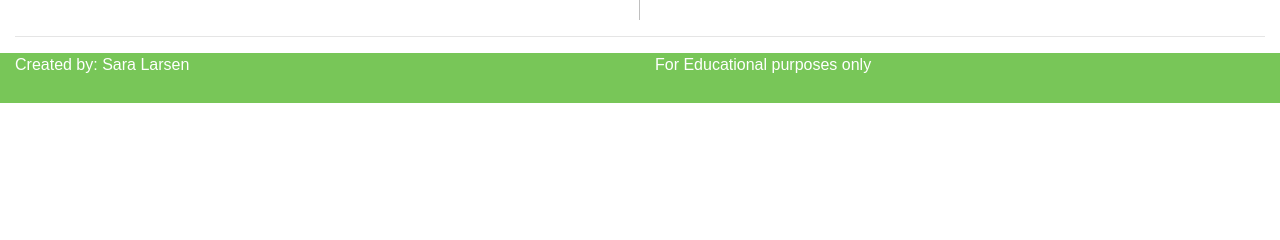
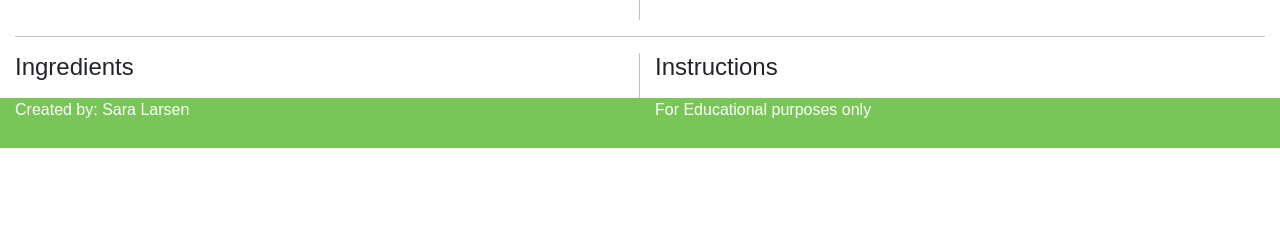
Before and after one commit to Sarani1612/the-veggie-patch, a Flask app: template templates/viewrecipe.html in a window 1280 px wide. Shown: the part 240-480 px from the top of the page. Run offline with Flask 2, Linux system fonts and the light colour scheme; the template is opened without the code that fills it, so the values that code supplies are empty; some libraries are stand-ins or nearby versions; some web fonts are replaced.

Commit message:
set up recipe view structure

```diff
--- a/static/css/style.css
+++ b/static/css/style.css
@@ -69,6 +69,9 @@ h2 {
     border-right: solid rgb(0,0,0,0.25) 1px
 }
 
+hr {
+    border-top: solid rgba(0,0,0,0.25) 1px;
+}
 
 
 /* Footer */
--- a/templates/viewrecipe.html
+++ b/templates/viewrecipe.html
@@ -17,7 +17,22 @@
 				<p>Number of servings: {{ recipe.serves }}</p>
 			</div>
 		</div>
+	</div>
 	<hr>
+	<div class="row">
+		<div class="col-6 recipe-border">
+			<h4>Ingredients</h4>
+            <u>
+            {% for ingredient in recipe.ingredients %}
+                <li>{{ ingredient }}</li>
+            {% endfor %}
+            </u>
+		</div>
+		<div class="col-6">
+            <h4>Instructions</h4>
+			<p>{{ recipe.instructions }}</p>
+		</div>
+	</div>
 </section>
 
 
```
Lines whose indentation alone changed are shown as unchanged.
